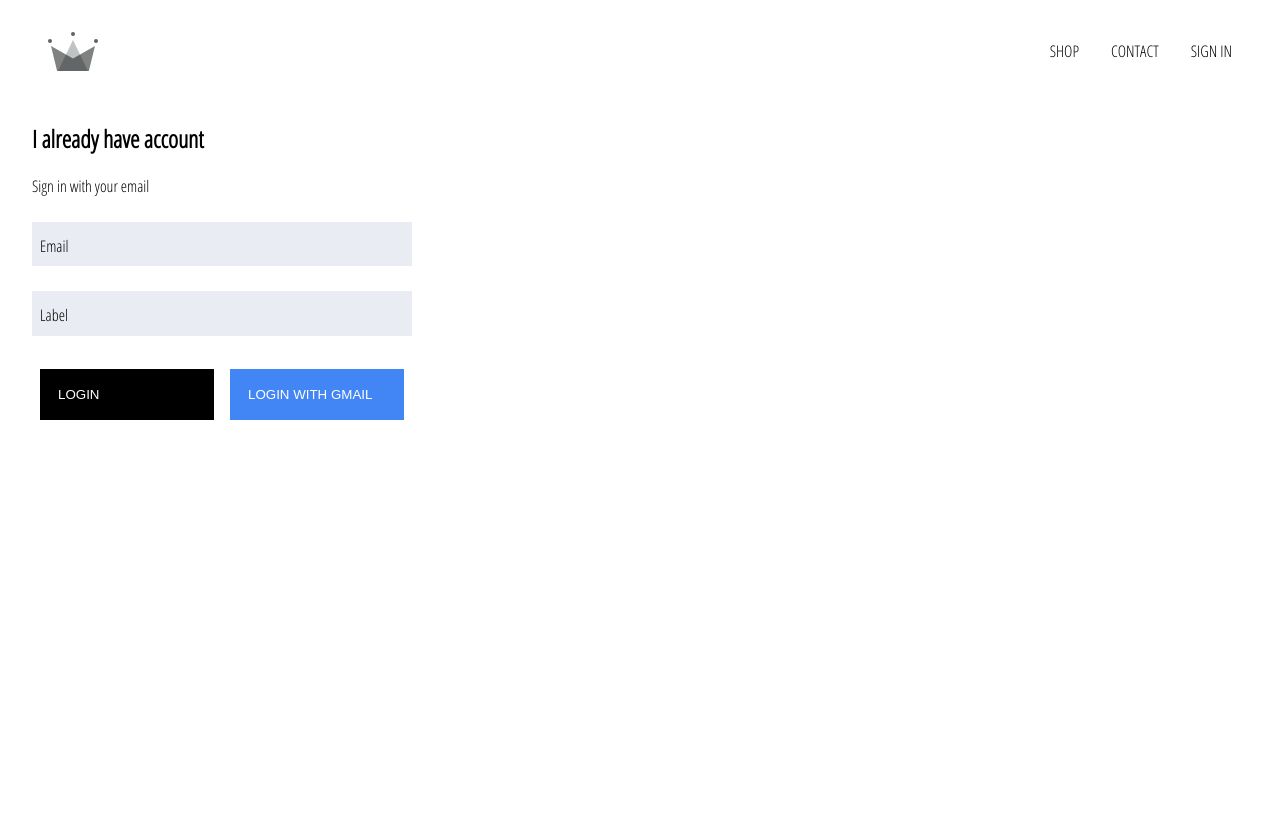
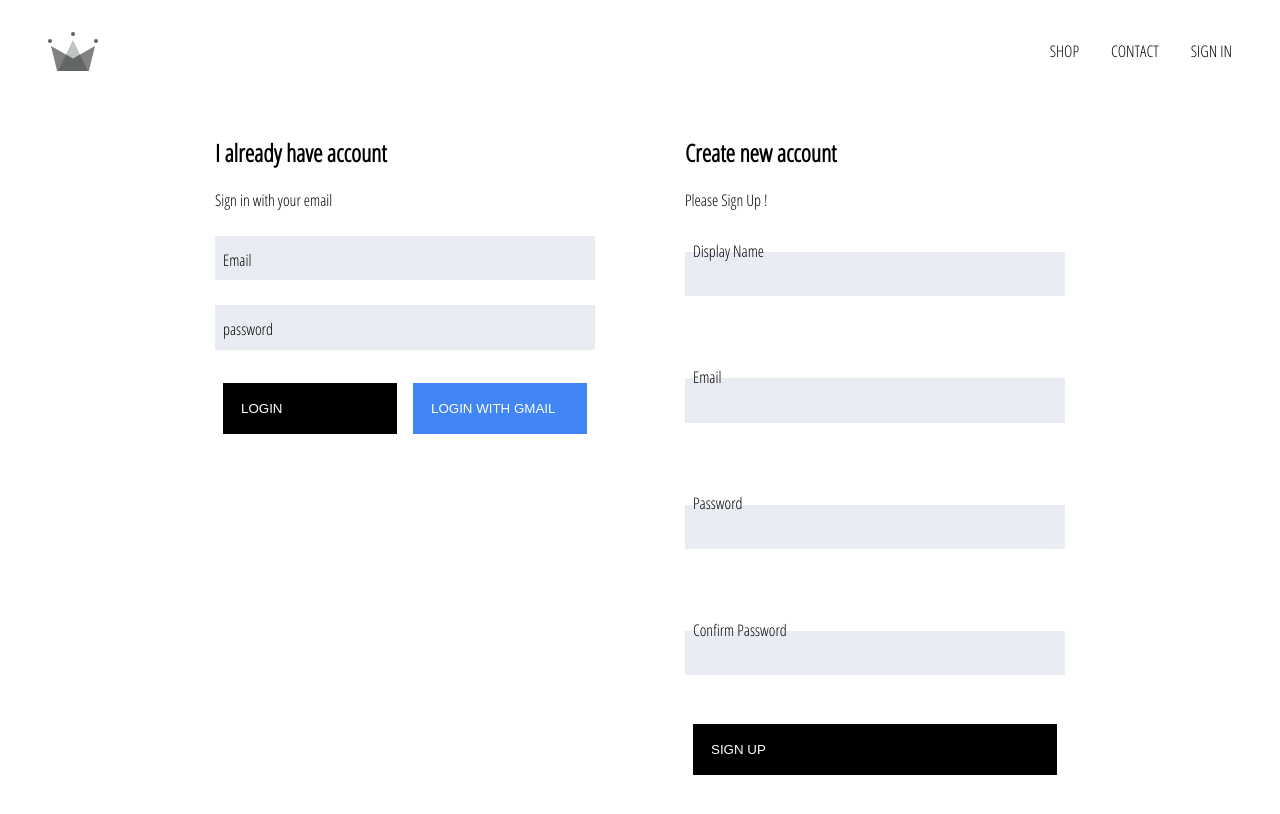
Before and after one commit to tomaszkomin/ecommerce-react, a React (Create React App) app: page /signIn in a window 1280 px wide. Shown: the top 814 px of the page. Built offline with nearby package versions, Linux system fonts and the light colour scheme; no server answers.

Commit message:
insert authenticated users into firebase dataabse storage

```diff
--- a/src/App.css
+++ b/src/App.css
@@ -1,6 +1,4 @@
-*{
-  box-sizing: border-box;
-}
+
 .App {
   text-align: center;
 }
--- a/src/App.js
+++ b/src/App.js
@@ -5,7 +5,7 @@ import Homepage from './pages/homepage/homepage.component';
 import ShopPage from './pages/shop/shop.component';
 import HeaderComponent from './components/header/header.component';
 import SignInUp from './pages/sign-in-up/sign-in-up.component';
-import { auth } from './firebase/firebase.utils';
+import { auth, createUserDocument } from './firebase/firebase.utils';
 
 class App extends React.Component{
   constructor(){
@@ -14,16 +14,33 @@ class App extends React.Component{
       currentUser: null
     }
   }
-  unsubscribeFromAuth = null;
+  unsubscribe = null;
   componentDidMount(){
-    this.unsubscribeFromAuth = auth.onAuthStateChanged( user => {
-      this.setState({
-        currentUser: user
-      })
+    this.unsubscribe = auth.onAuthStateChanged( async userAuth => {
+        this.setState({
+          currentUser: userAuth
+        })
+        //createUserDocument(userAuth);
+        if(userAuth) {
+          const userRef = await createUserDocument(userAuth);
+          userRef.onSnapshot( snapShot => {
+            this.setState({
+              currentUser: {
+                id: snapShot.id,
+                ...snapShot.data()
+              },
+            }, () =>{
+              console.log(this.state)
+            })
+          })
+        }
+        else{
+          this.setState({ currentUser: null })
+        }
     })
   }
   componentWillUnmount(){
-    this.unsubscribeFromAuth();
+    this.unsubscribe();
   }
   render(){
     return (
--- a/src/components/form-button/form-button.component.tsx
+++ b/src/components/form-button/form-button.component.tsx
@@ -2,7 +2,6 @@ import React from "react";
 
 import './form-button.styles.scss';
 interface iProps {
-    handleChange?: (event: any) => void,
     onClick?: any,
     children?: string | any,
     type?: 'button' | 'submit' | 'reset' ,
@@ -12,9 +11,6 @@ interface iProps {
 }
 
 const FormButton = ({ children, isGoogleSignIn, ...props}: iProps) => {
-    console.log('isGoogleSignIn');
-    console.log(isGoogleSignIn);
-    console.log(isGoogleSignIn === true );
     return(
         <button className={` ${isGoogleSignIn ? 'google-sign-in' : ''} form-button`} {...props}>
             {children}
--- a/src/components/form-input/form-input.component.tsx
+++ b/src/components/form-input/form-input.component.tsx
@@ -3,7 +3,8 @@ import React from 'react';
 import './form-input.styles.scss';
 
 interface iProps {
-    handleChange: (event: any) => void,
+    handleChange?: (event: any) => void,
+    onChange?: (event: any) => void,
     label: string,
     value: any,
     name: string,
--- a/src/components/sign-in/sign-in.component.tsx
+++ b/src/components/sign-in/sign-in.component.tsx
@@ -34,7 +34,6 @@ class SignIn extends React.Component<MyProps, any>{
     }
 
     render(){
-        console.log(this.props)
         return(
             <div className='sign-in'>
                 <h2>I already have account</h2>
@@ -53,7 +52,7 @@ class SignIn extends React.Component<MyProps, any>{
                         name="password"
                         type="password"
                         value= {this.state.password}
-                        label="Label"
+                        label="password"
                         handleChange= {this.handleChange}
                         required
                     />
--- /dev/null
+++ b/src/components/sign-up/sign-up.component.tsx
@@ -0,0 +1,92 @@
+import React from 'react';
+import './sign-up.styles.scss';
+import FormInput from '../form-input/form-input.component';
+import FormButton from '../form-button/form-button.component';
+
+import { auth, createUserDocument } from './../../firebase/firebase.utils';
+
+class SignUp extends React.Component<any, any>{
+    constructor(props: any){
+        super(props);
+        this.state = {
+            displayName : '',
+            email : '',
+            password : '',
+            confirmPassword: ''
+        }
+    }
+    handleSubmit= async(event:any) => {
+        event.preventDefault();
+        const { displayName, email, password, confirmPassword } = this.state;
+        if(password !== confirmPassword){
+            alert("paswords don't mach");
+            return;
+        }
+        try{
+            const{ user } = await auth.createUserWithEmailAndPassword(email,password);
+            createUserDocument(user,{displayName});
+            //clear form
+            this.setState({
+                displayName : '',
+                email : '',
+                password : '',
+                confirmPassword: ''
+            })
+        }
+        catch(error){
+            console.log(error);
+        }
+    }
+    handleChange = (event: { target: { name: any; value: any; }; }) => {
+        const { name, value } = event.target;
+        this.setState({[name]:value});
+
+    }
+    render(){
+        const {displayName,email,password,confirmPassword} = this.state;
+        return(
+            <div className='sign-up'>
+                <h2 className='title'>Create new account</h2>
+                    <span>Please Sign Up !</span>
+                    <form className='sign-up' onSubmit={this.handleSubmit}>
+                        <FormInput
+                            type='text'
+                            name='displayName'
+                            value={displayName}
+                            label='Display Name'
+                            onChange={this.handleChange}
+                            required
+                        />
+                        <FormInput
+                            type='email'
+                            name='email'
+                            value={email}
+                            label='Email'
+                            onChange={this.handleChange}
+                            required
+                        />
+                        <FormInput
+                            type='password'
+                            name='password'
+                            value={password}
+                            label='Password'
+                            onChange={this.handleChange}
+                            required
+                        />
+                        <FormInput
+                            type='password'
+                            name='confirmPassword'
+                            value={confirmPassword}
+                            label='Confirm Password'
+                            onChange={this.handleChange}
+                            required
+                        />
+                        <div className="button">
+                            <FormButton type="submit" value="signup">SIGN UP</FormButton>
+                        </div>
+                    </form>
+            </div>
+        )
+    }
+}
+export default SignUp;
--- /dev/null
+++ b/src/components/sign-up/sign-up.styles.scss
@@ -0,0 +1,12 @@
+.sign-up{
+    width: 380px;
+    display: flex;
+    flex-direction: column;
+    .tittle{
+        margin: 1rem 0;
+    }
+    .button{
+        display: flex;
+        justify-content: space-between;
+    }
+}
--- a/src/firebase/firebase.utils.tsx
+++ b/src/firebase/firebase.utils.tsx
@@ -22,8 +22,31 @@ provider.setCustomParameters({prompt: 'select_account'});
 
 export const signInWithGoogle = () => {
     console.log("SING IN WITH GOOGLE");
-    auth.signInWithPopup(provider).then((result)=>{
-        console.log(result);
-    })
+    auth.signInWithPopup(provider);
 };
 export default firebase;
+
+export const createUserDocument = async (userAuth: any, additionalData: any) => {
+    if (!userAuth) return;
+    const userQuery = `users/${userAuth.uid}`;
+    const userRef = firestore.doc(userQuery);
+    const snapShot = await userRef.get();
+
+    if(!snapShot.exists){
+        const {displayName, email} = userAuth
+        const createdAt = new Date();
+        try{
+            await userRef.set({
+                displayName,
+                email,
+                createdAt,
+                ...additionalData
+            })
+        }
+        catch(error){
+            console.log("**********ERROR CREATING USER*********");
+            console.log(error);
+        }
+    }
+    return userRef;
+}
--- a/src/pages/sign-in-up/sign-in-up.component.tsx
+++ b/src/pages/sign-in-up/sign-in-up.component.tsx
@@ -1,10 +1,13 @@
 import React from 'react';
 import './sign-in-up.styles.scss';
 import SignIn from './../../components/sign-in/sign-in.component';
+import SignUp from './../../components/sign-up/sign-up.component';
+
 const SignInUp = () => {
     return (
         <div className='sign-in-up'>
             <SignIn></SignIn>
+            <SignUp></SignUp>
         </div>
     )
 }
--- a/src/pages/sign-in-up/sign-in-up.styles.scss
+++ b/src/pages/sign-in-up/sign-in-up.styles.scss
@@ -0,0 +1,6 @@
+.sign-in-up{
+    width: 850px;
+    display: flex;
+    justify-content: space-between;
+    margin: 30px auto;
+}
```
